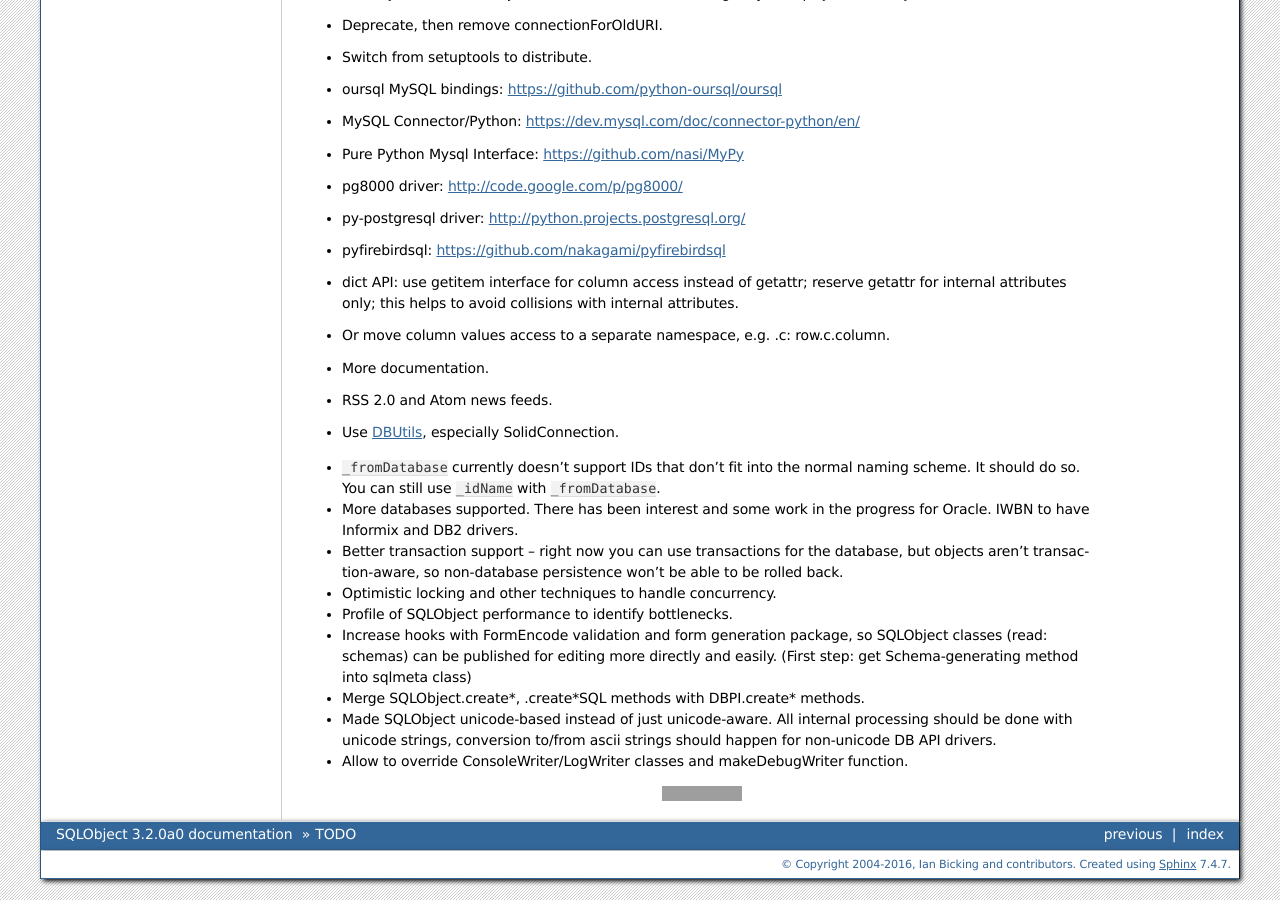
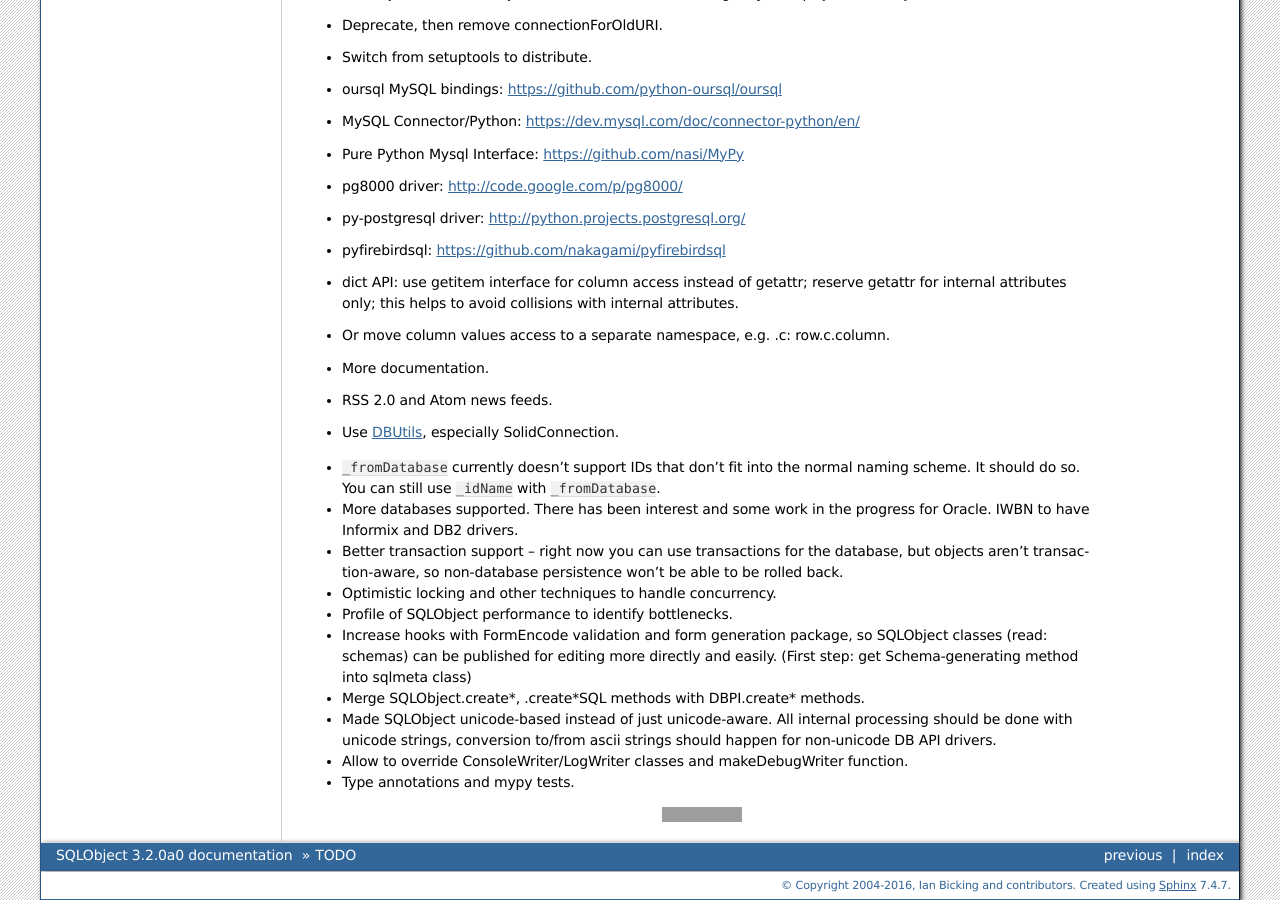
Before and after one commit to sqlobject/sqlobject, a Sphinx documentation site: the page built from docs/TODO.rst, in a window 1280 px wide and 900 px high, scrolled down 1043 px. Built offline with Sphinx 7.4.7, drawn with Linux system fonts in a browser that asks for light colours; grey boxes are pictures that could not be loaded.

Commit message:
TODO: Type annotations and mypy tests

```diff
--- a/docs/TODO.rst
+++ b/docs/TODO.rst
@@ -124,6 +124,8 @@
 * Allow to override ConsoleWriter/LogWriter classes and makeDebugWriter
   function.
 
+* Type annotations and mypy tests.
+
 .. image:: https://sourceforge.net/sflogo.php?group_id=74338&type=10
    :target: https://sourceforge.net/projects/sqlobject
    :class: noborder
```
